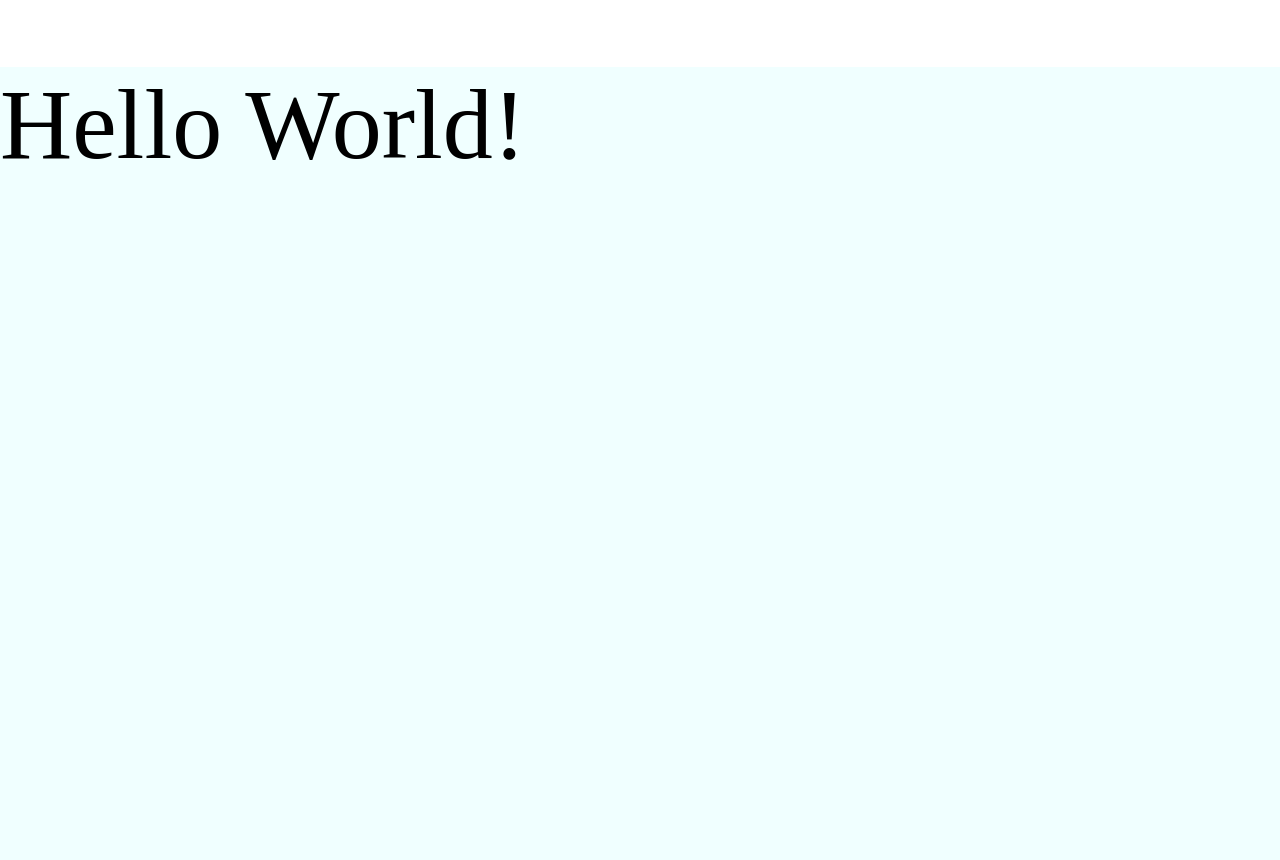
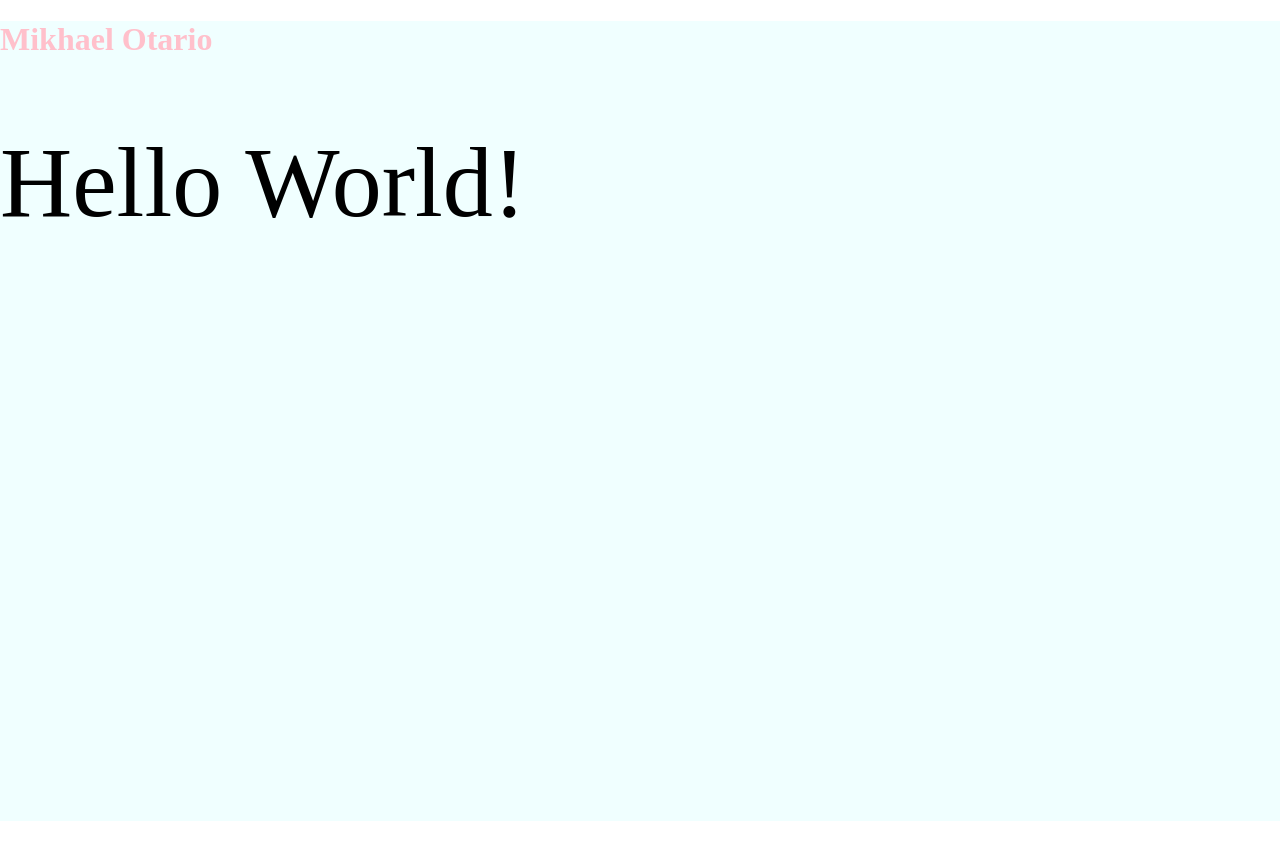
Before and after one commit to DanielAssuncaoDeveloper/WebSite_DoceriaBizus, a React (Create React App) app in the folder doceria-bizus/: page / in a window 1280 px wide. Shown: the top 860 px of the page. After the commit the page ends 821 px from the top, so only its background shows below. Built offline with nearby package versions, Linux system fonts and the light colour scheme; a web font is replaced by a local one.

Commit message:
Explicando para os macacos

```diff
--- a/doceria-bizus/src/pages/home/index.js
+++ b/doceria-bizus/src/pages/home/index.js
@@ -1,11 +1,13 @@
 import React from 'react';
+import Header from '../../ui/components/header';
+
 import { Main } from './styled';
-
 import { Tittle } from '../../ui/styles/styledTexts';
 
 export default function Home(){
     return (
         <Main>
+            <Header />
             <Tittle color='#000000' size="100">
                 Hello World!
             </Tittle>
--- a/doceria-bizus/src/pages/tests/index.js
+++ b/doceria-bizus/src/pages/tests/index.js
@@ -2,12 +2,12 @@ import React from 'react';
 
 import { Button } from '../../ui/styles/styledInputs';
 
+import Header from '../../ui/components/header';
+
 export default function TestComponents(){
     return (
-        <div style={{padding: "100px"}}>
-         <Button onClick={() => alert()} width="200px" height="40px">
-            Adicionar ao Carrinho
-         </Button>
-        </div>
+        <>
+            <Header/>
+        </>
     )
 }
--- a/doceria-bizus/src/ui/components/header/index.js
+++ b/doceria-bizus/src/ui/components/header/index.js
@@ -0,0 +1,9 @@
+import { Titulo } from "./styled"
+
+export default function Header(){
+    return (
+        <div>
+            <Titulo>Mikhael Otario</Titulo>
+        </div>
+    )
+}
--- a/doceria-bizus/src/ui/components/header/styled.js
+++ b/doceria-bizus/src/ui/components/header/styled.js
@@ -0,0 +1,7 @@
+import styled from 'styled-components'
+
+const Titulo = styled.h1`
+    color: pink;
+`
+
+export { Titulo }
```
Also changed, not shown: 1 other file (tests, documents, lock files or other folders).
